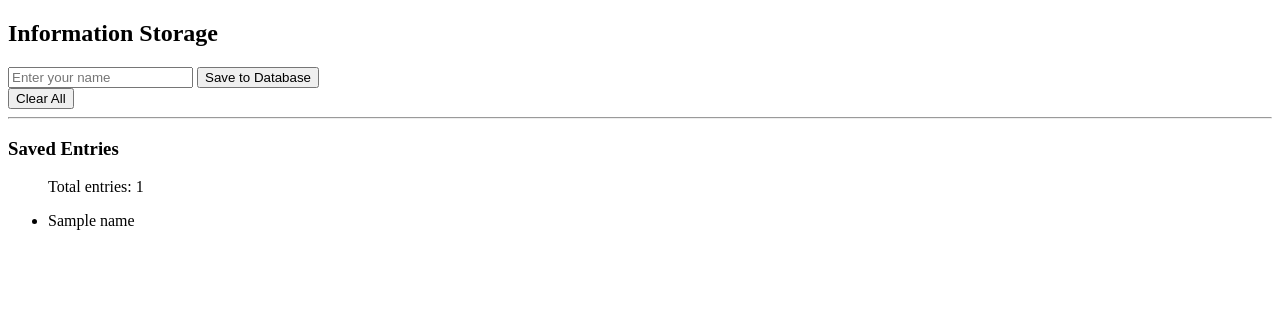
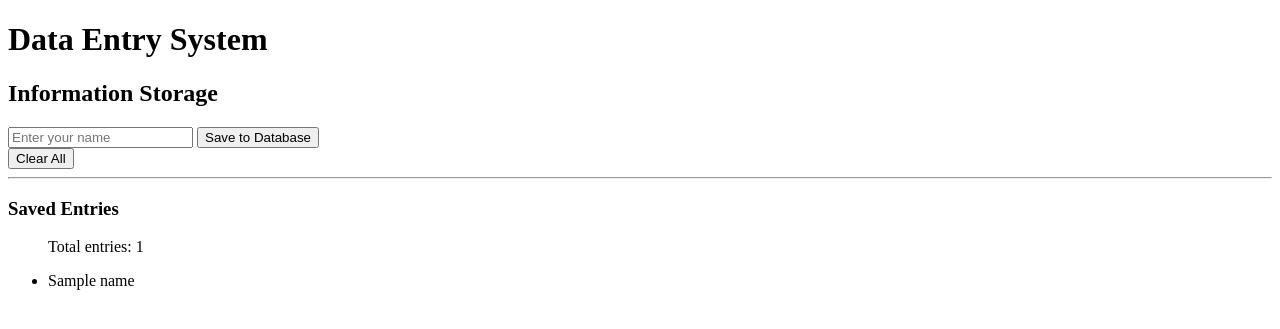
Before and after one commit to Joshua641gmail/NAME-KEEPER, a Flask app: template templates/index.html in a window 1280 px wide. Shown: the top 329 px of the page. Run offline with Flask 3, Linux system fonts and the light colour scheme; the template is opened without the code that fills it: most values are stand-ins (such as "Sample title", 1, 10 or a date in 2020).

Commit message:
feat: add main heading to improve page clarity

```diff
--- a/templates/index.html
+++ b/templates/index.html
@@ -5,6 +5,10 @@
     <title>Simple Data Storage App</title>
 </head>
 <body>
+
+    <h1>Data Entry System</h1>
+
+    <form method="POST">
     <h2>Information Storage</h2>
 
     <form action="/save" method="POST">
```
